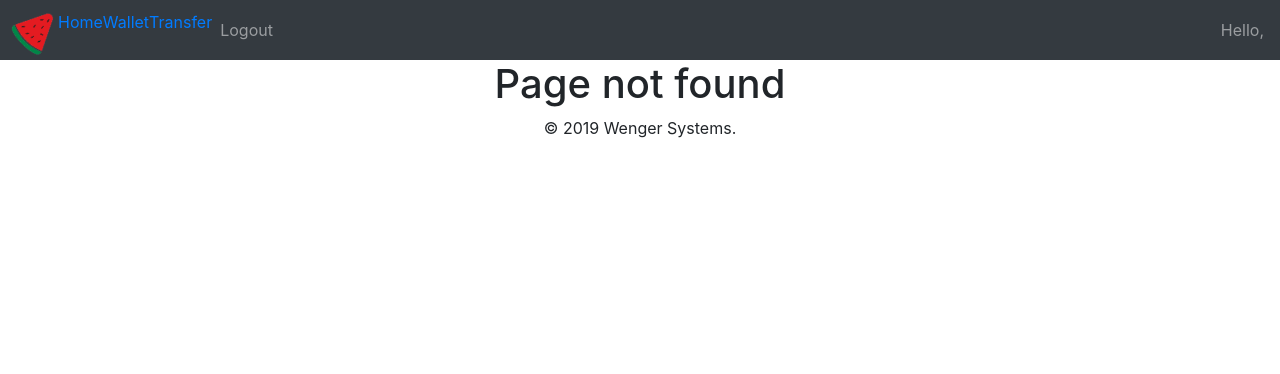
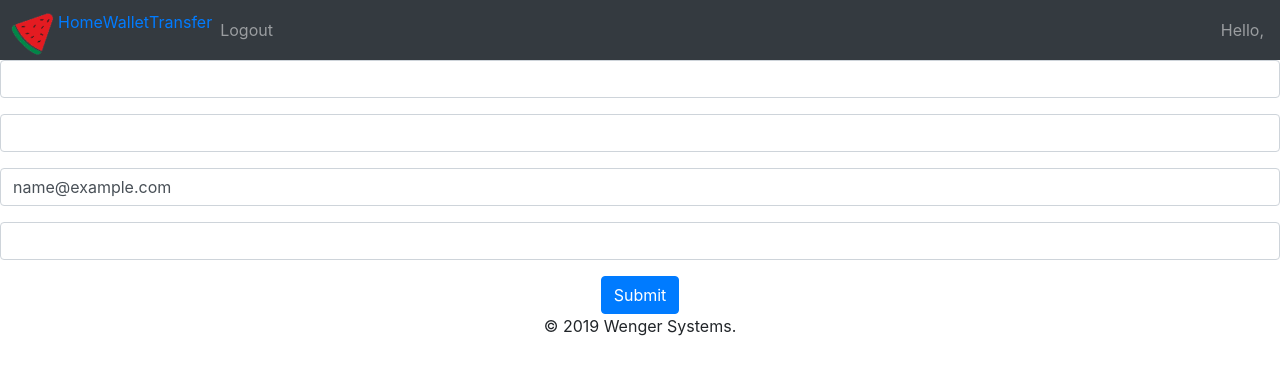
Before and after one commit to AlexHff/watermelon, a React (Create React App) app: page /edit in a window 1280 px wide. Before the commit this address had no page. Shown: the top 374 px of the page. Built offline with nearby package versions, Linux system fonts and the light colour scheme; sample sign-in values are in the browser's storage.

Commit message:
Fixed card bug

```diff
--- a/src/App.js
+++ b/src/App.js
@@ -14,6 +14,7 @@ import Card from "./components/Card";
 import Payin from "./components/Payin";
 import Payout from "./components/Payout";
 import Transfer from "./components/Transfer";
+import EditUser from "./components/EditUser";
 
 import { cards } from "./database/cards";
 import { payins } from "./database/payins";
@@ -51,6 +52,7 @@ class App extends Component {
                     <PrivateRoute path="/payout" component={Payout} />
                     <PrivateRoute path="/transfer" component={Transfer} />
                     <PrivateRoute path="/me" component={User} />
+                    <PrivateRoute path="/edit" component={EditUser} />
                     <Route path="/login" component={Login} />
                     <Route path="/register" component={Register} />
                     <Route component={Default} />
--- /dev/null
+++ b/src/components/EditUser.js
@@ -0,0 +1,87 @@
+import React, { Component } from 'react';
+import { Form, Button } from "react-bootstrap";
+
+class EditUser extends Component {
+    constructor(props) {
+        super(props);
+        const user = JSON.parse(localStorage.getItem('user'));
+        this.state = {
+            id: user.id,
+            first_name: user.first_name,
+            last_name: user.last_name,
+            email: user.email,
+            password: user.password,
+            is_admin: user.is_admin
+        };
+    }
+
+    handleInputChange = (e) => {
+        const { name, value } = e.target;
+        this.setState({ [name]: value });
+    }
+
+    handleSubmit = (e) => {
+        e.preventDefault();
+        console.log(this.state);
+        localStorage.setItem('user', JSON.stringify(this.state));
+        //this.props.history.push('/me');
+    }
+
+    render() {
+        return (
+            <div className="EditUser">
+                <Form onSubmit={this.handleSubmit}>
+                    <Form.Group controlId="formGridFirstname">
+                        <Form.Control
+                            type="text"
+                            name="first_name"
+                            value={this.state.first_name}
+                            required
+                            onChange={this.handleInputChange}
+                            onFocus={this.handleInputFocus}
+                        />
+                    </Form.Group>
+
+                    <Form.Group controlId="formGridLastname">
+                        <Form.Control
+                            type="text"
+                            name="last_name"
+                            value={this.state.last_name}
+                            required
+                            onChange={this.handleInputChange}
+                            onFocus={this.handleInputFocus}
+                        />
+                    </Form.Group>
+
+                    <Form.Group controlId="formGridEmail">
+                        <Form.Control
+                            type="email"
+                            name="email"
+                            value={this.state.email}
+                            required
+                            onChange={this.handleInputChange}
+                            onFocus={this.handleInputFocus}
+                        />
+                    </Form.Group>
+
+                    <Form.Group controlId="formGridPassword">
+                        <Form.Control
+                            type="password"
+                            name="password"
+                            value={this.state.password}
+                            required
+                            onChange={this.handleInputChange}
+                            onFocus={this.handleInputFocus}
+                        />
+                    </Form.Group>
+
+                    <Button variant="primary" type="submit">
+                        Submit
+                    </Button>
+                </Form>
+            </div>
+        );
+    }
+}
+
+export default EditUser;
--- a/src/components/Payin.js
+++ b/src/components/Payin.js
@@ -25,12 +25,12 @@ class Payin extends Component {
         var payins = JSON.parse(localStorage.getItem('payins'));
         var payin = this.state;
         var index = wallets.findIndex(wallet => wallet.id === this.state.wallet_id);
-        wallet.amount += parseInt(this.state.amount, 10);
+        wallet.amount += parseFloat(this.state.amount, 10) * 100;
         if (index !== -1)
             wallets[index] = wallet;
         else
             wallets.push(wallet);
-        payin.amount = parseInt(payin.amount, 10);
+        payin.amount = parseFloat(payin.amount, 10) * 100;
         payins.push(payin);
         localStorage.setItem('wallet', JSON.stringify(wallet));
         localStorage.setItem('wallets', JSON.stringify(wallets));
@@ -62,6 +62,7 @@ class Payin extends Component {
                             name="amount"
                             placeholder="Amount"
                             min="0"
+                            step=".01"
                             required
                             value={this.state.amount}
                             onChange={this.handleChange}
--- a/src/components/Payout.js
+++ b/src/components/Payout.js
@@ -28,12 +28,12 @@ class Payout extends Component {
             alert("You do not have enough money in your wallet.");
         } else {
             var index = wallets.findIndex(wallet => wallet.id === this.state.wallet_id);
-            wallet.amount -= parseInt(this.state.amount, 10);
+            wallet.amount -= parseFloat(this.state.amount, 10) * 100;
             if (index !== -1)
                 wallets[index] = wallet;
             else
                 wallets.push(wallet);
-            payout.amount = parseInt(payout.amount, 10);
+            payout.amount = parseFloat(payout.amount, 10) * 100;
             payouts.push(payout);
             localStorage.setItem('wallet', JSON.stringify(wallet));
             localStorage.setItem('wallets', JSON.stringify(wallets));
@@ -66,6 +66,8 @@ class Payout extends Component {
                             name="amount"
                             placeholder="Amount"
                             required
+                            min="0"
+                            step=".01"
                             value={this.state.amount}
                             onChange={this.handleChange}
                         />
--- a/src/components/Transfer.js
+++ b/src/components/Transfer.js
@@ -32,22 +32,30 @@ class Transfer extends Component {
             var creditedUserIndex = users.findIndex(user => user.email === this.state.email);
             var creditedUser = users[creditedUserIndex];
             if (creditedUserIndex >= 0 && creditedUser.id !== debitedUser.id) {
-                console.log(creditedUserIndex + " " + debitedUser.id);
                 var creditedWalletIndex = wallets.findIndex(wallet => wallet.user_id === creditedUser.id);
                 var creditedWallet = wallets[creditedWalletIndex];
-                creditedWallet.amount += parseInt(this.state.amount, 10);
+                creditedWallet.amount += parseFloat(this.state.amount, 10) * 100;
                 if (creditedWalletIndex !== -1)
                     wallets[creditedWalletIndex] = creditedWallet;
                 else
                     wallets.push(creditedWallet);
                 var debitedWalletIndex = wallets.findIndex(wallet => wallet.user_id === debitedUser.id);
-                debitedWallet.amount -= parseInt(this.state.amount, 10);
+                debitedWallet.amount -= parseFloat(this.state.amount, 10) * 100;
                 if (debitedWalletIndex !== -1)
                     wallets[debitedWalletIndex] = debitedWallet;
                 else
                     wallets.push(debitedWallet);
                 localStorage.setItem('wallet', JSON.stringify(debitedWallet));
                 localStorage.setItem('wallets', JSON.stringify(wallets))
+                var transfers = JSON.parse(localStorage.getItem('transfers'));
+                var transfer = {
+                    id: this.state.id,
+                    debited_wallet_id: debitedWallet.id,
+                    credited_wallet_id: creditedWallet.id,
+                    amount: this.state.amount * 100
+                };
+                transfers.push(transfer);
+                localStorage.setItem('transfers', JSON.stringify(transfers));
                 this.props.history.push('/wallet');
             } else {
                 alert("This email doesn't exist");
@@ -66,6 +74,7 @@ class Transfer extends Component {
                             placeholder="Amount"
                             required
                             min="0"
+                            step=".01"
                             value={this.state.amount}
                             onChange={this.handleChange}
                         />
@@ -83,7 +92,7 @@ class Transfer extends Component {
                     </Form.Group>
 
                     <Button variant="primary" type="submit">
-                        Payout
+                        Transfer
                     </Button>
                 </Form>
             </div>
--- a/src/components/User.js
+++ b/src/components/User.js
@@ -1,5 +1,6 @@
 import React, { Component } from 'react';
-import { Container, Row, Col } from "react-bootstrap";
+import { Container, Row, Col, Button } from "react-bootstrap";
+import { Link } from "react-router-dom";
 
 var user = JSON.parse(localStorage.getItem('user'));
 
@@ -21,6 +22,9 @@ class User extends Component {
                         <Col>{user.email}</Col>
                     </Row>
                 </Container>
+                <Link to="/edit">
+                    <Button variant="primary">Edit</Button>
+                </Link>
             </div>
         );
     }
--- a/src/components/Wallet.js
+++ b/src/components/Wallet.js
@@ -20,10 +20,12 @@ class Wallet extends Component {
     getCards = () => {
         const user = JSON.parse(localStorage.getItem('user'));
         const cards = JSON.parse(localStorage.getItem('cards'));
-        cards.forEach(card => {
-            if (card.user_id !== user.id)
-                cards.splice(cards.indexOf(card), 1);
-        });
+        for (let i = 0; i < cards.length; i++) {
+            if (cards[i].user_id !== user.id) {
+                cards.splice(cards.indexOf(cards[i]), 1);
+                i--;
+            }
+        }
         const listCards = cards.map((card) =>
             <div key={card.id} className="listCards">
                 <Cards
@@ -42,7 +44,7 @@ class Wallet extends Component {
         const listCards = this.getCards();
         return (
             <div className="Wallet">
-                <h1>{this.state.amount} €</h1>
+                <h1>{this.state.amount / 100} €</h1>
                 <Link to="/payin">
                     <Button variant="success">Payin</Button>
                 </Link>
```
